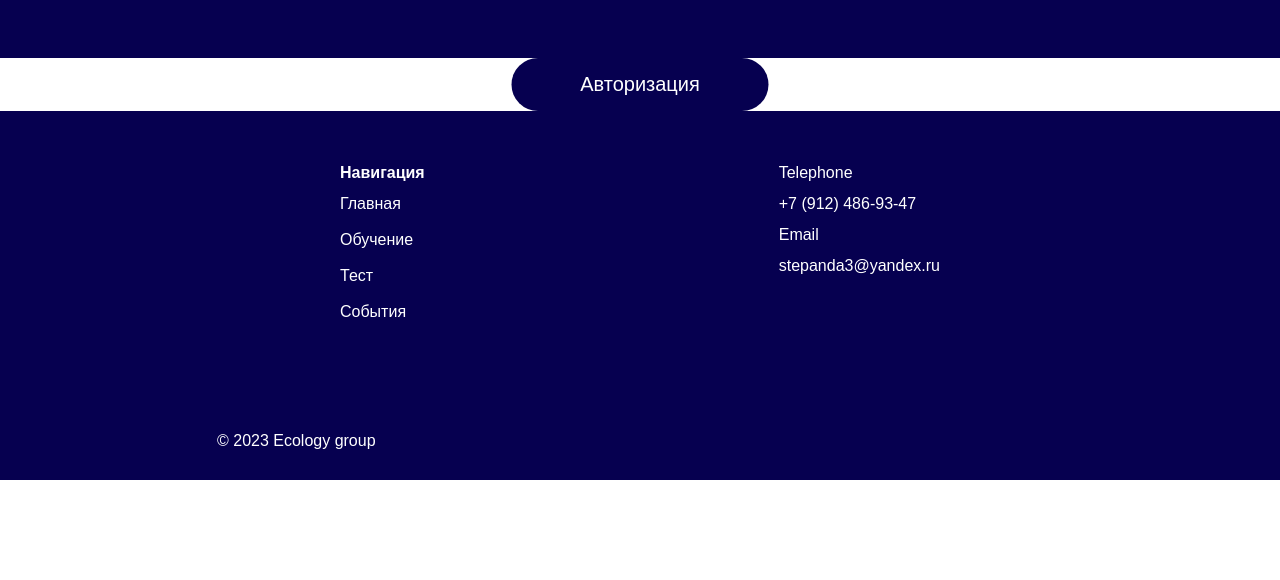
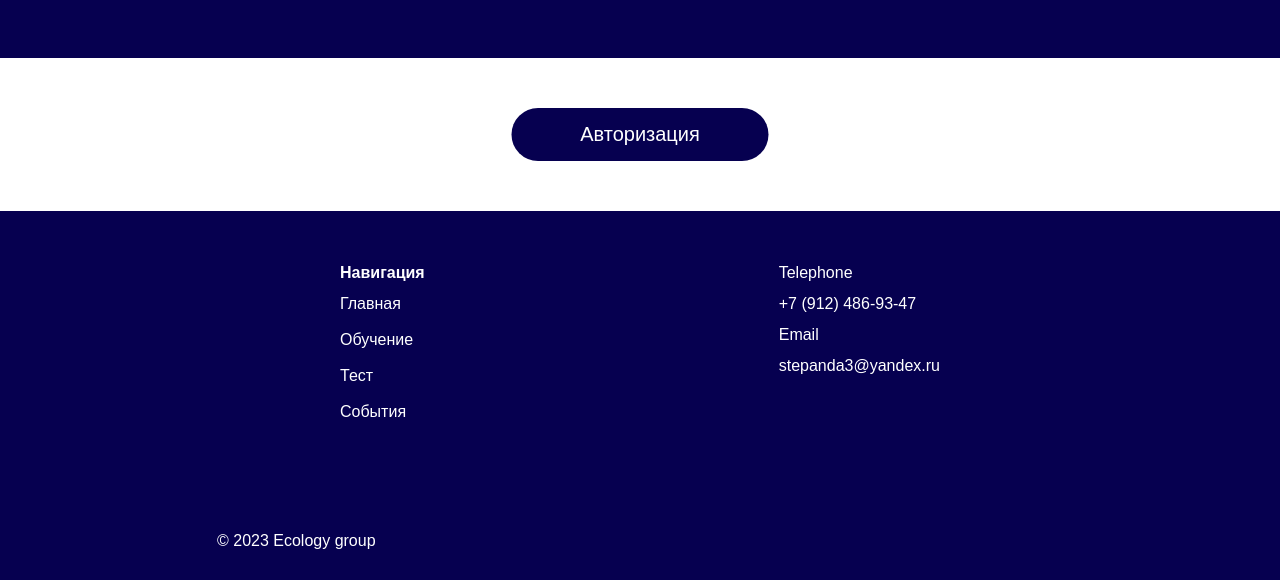
Before and after one commit to Stepanda1/ecosite, a plain HTML site: page index.html in a window 1280 px wide. Shown: the part 2465-3045 px from the top of the page. Before the commit the page ends 2945 px from the top, so only its background shows below. Drawn offline with nearby package versions, Linux system fonts and the light colour scheme.

Commit message:
btn-margin

```diff
--- a/index.html
+++ b/index.html
@@ -169,8 +169,9 @@
                     вы
                     можете применить в повседневной жизни</div>
             </div> -->
-        <form action="avtoriz.html"><button class="btn-avtoriz-blue">Авторизация</button></form>
-    </div>
+        <div class="btn-margin">
+            <form action="avtoriz.html"><button class="btn-avtoriz-blue">Авторизация</button></form>
+        </div>
     </div>
     <div class="wrapper-event">
         <div class="container">
--- a/light-mode-main.css
+++ b/light-mode-main.css
@@ -118,6 +118,11 @@ html, body {
     position: relative;
     left: 50%;
     transform: translate(-50%, 0);
+}
+
+.btn-margin {
+    margin-top: 50px;
+    margin-bottom: 50px;
 }
 
 .btn-avtoriz:hover {
```
